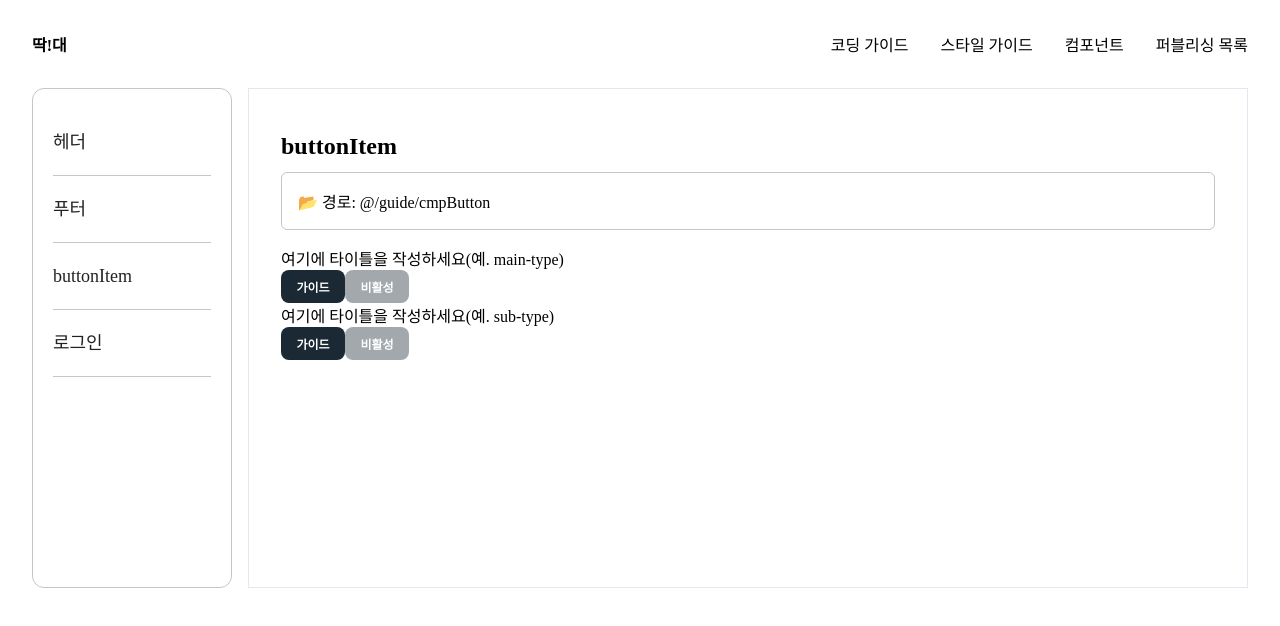
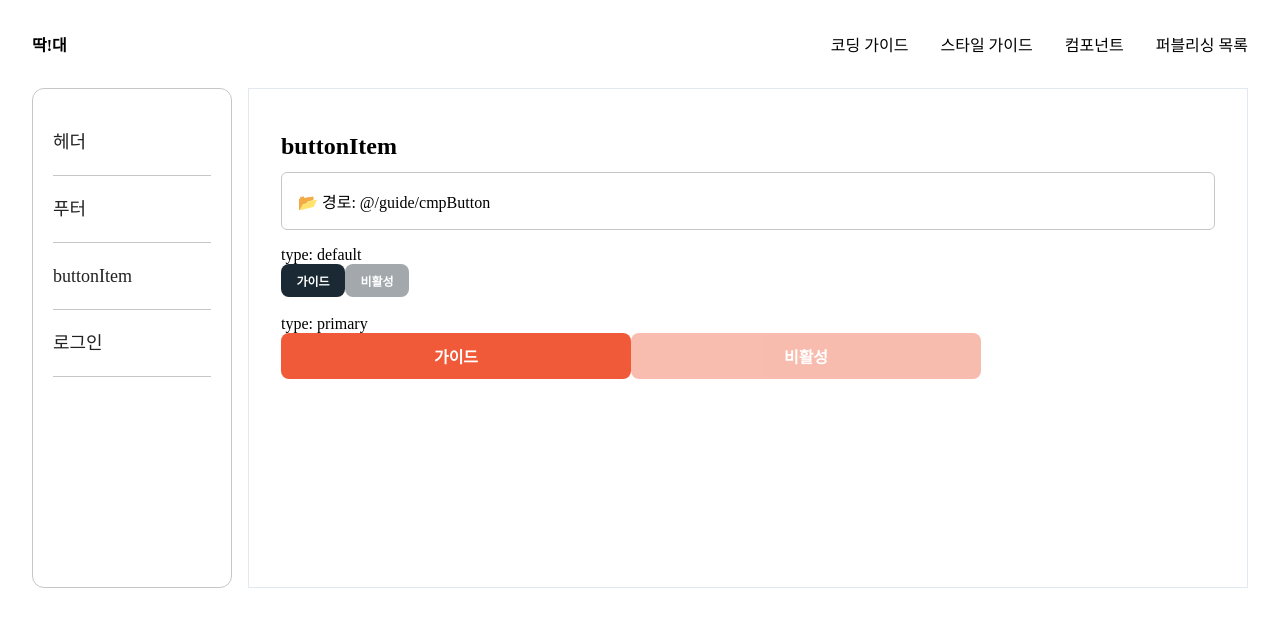
Before and after one commit to DoitorPay/Guide, a React (Vite) app in the folder frontend/: page /cmpguide in a window 1280 px wide. Both pictures are taken after a click on the item "buttonItem". Shown: the top 626 px of the page. Built offline with nearby package versions, Linux system fonts and the light colour scheme; a web font is replaced by a local one.

Commit message:
modi: 버튼 컴포넌트 type 추가
default, primary

```diff
--- a/frontend/src/assets/css/components/button.scss
+++ b/frontend/src/assets/css/components/button.scss
@@ -1,5 +1,6 @@
 // Button.scss
-button {
+.btn- {
+    &default {
         width: calc(64 / 16 * 1rem);
         height: calc(33 / 16 * 1rem);
         border-radius: calc(8 / 16 * 1rem);
@@ -8,15 +9,29 @@ button {
         color: #fff;
         font-size: calc(var(--typo-size-body-5) / 16 * 1rem);
         font-weight: var(--typo-weight-semibold);
-    &:hover {
-        background-color: #505050;
-    }
+
         &:active {
             background-color: #303030;
         }
+        &:disabled {
+            opacity: .4;
+            cursor: not-allowed;
+        }
+    }
+
+    &primary {
+        width: calc(350 / 16 * 1rem);
+        height: calc(46 / 16 * 1rem);
+        border-radius: calc(8 / 16 * 1rem);
+        border: none;
+        background-color: var(--color-primary);
+        color: #fff;
+        font-size: calc(var(--typo-size-btn-1) / 16 * 1rem);
+        font-weight: var(--typo-weight-bold);
 
         &:disabled {
             opacity: .4;
             cursor: not-allowed;
         }
     }
+}
--- a/frontend/src/components/button.jsx
+++ b/frontend/src/components/button.jsx
@@ -5,21 +5,19 @@ import "@/assets/css/index.css";
 function Button({
     buttonName = "Button",
     onClick,
-    type = "button",
+    type = "default",
     aria = "아리아를 입력하세요",
     disabled = false,
     isLoading = false,
-    addClass = "btn-wrap",
 }) {
     return (
         <button
-            type={type}
             aria-label={aria}
             onClick={onClick}
             disabled={disabled || isLoading}
-            className={`${isLoading ? "loading" : ""} ${addClass ? addClass : ""}`.trim()}
+            className={`btn-${type}`.trim()}
         >
-            {isLoading ? "Loading..." : buttonName}
+            {buttonName}
         </button>
     );
 }
--- a/frontend/src/guide/cmpButton.jsx
+++ b/frontend/src/guide/cmpButton.jsx
@@ -4,14 +4,14 @@ import Button from "@/components/button";
 function cmpButton() {
     return (
         <div>
-            <p>여기에 타이틀을 작성하세요(예. main-type)</p>
+            <p>type: default</p>
             <Button buttonName="가이드"/>
-            <Button buttonName="비활성" disabled="true" />
+            <Button buttonName="비활성" disabled />
 
-            <br></br>
-            <p>여기에 타이틀을 작성하세요(예. sub-type)</p>
-            <Button buttonName="가이드"/>
-            <Button buttonName="비활성" disabled="true" />
+            <br></br><br></br>
+            <p>type: primary</p>
+            <Button type="primary" buttonName="가이드"/>
+            <Button type="primary" buttonName="비활성" disabled />
         </div>
     );
 }
```
Also changed, not shown: frontend/src/assets/css/Button.scss (deleted, +0 -25 lines). Lines whose indentation alone changed are shown as unchanged.
